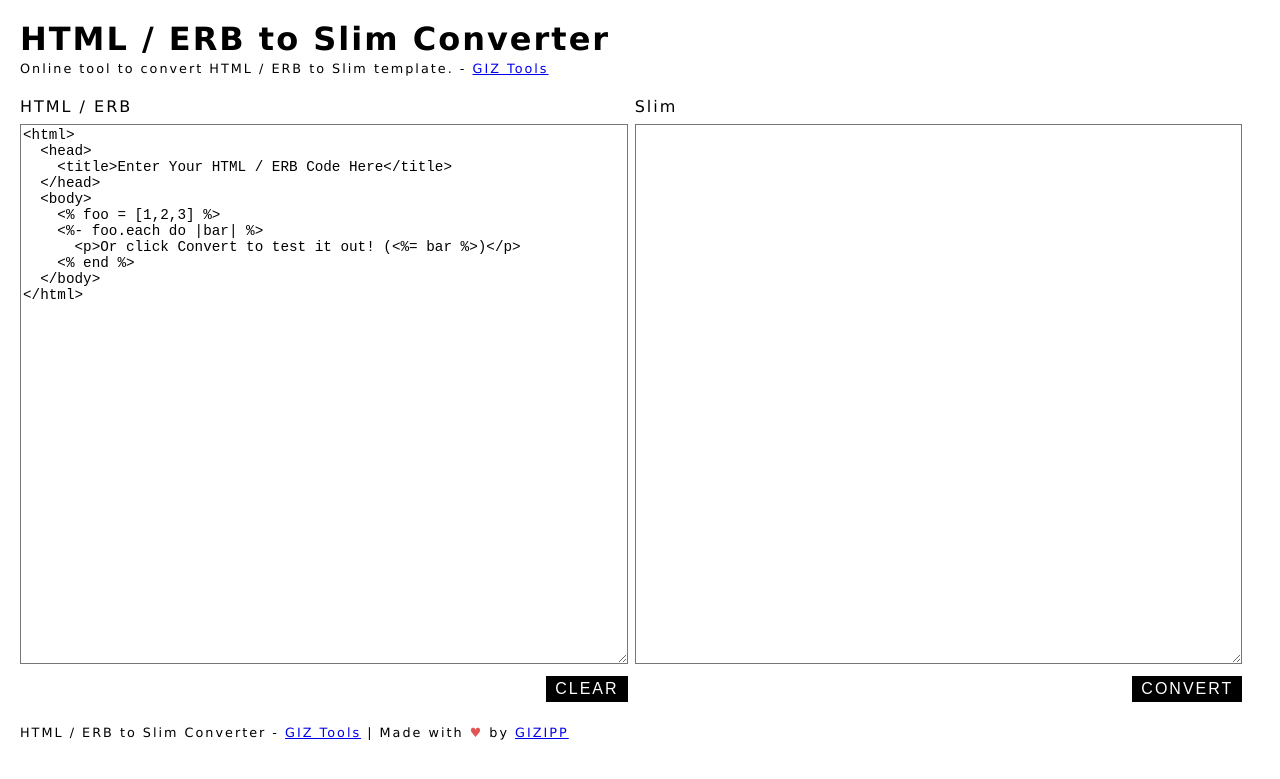
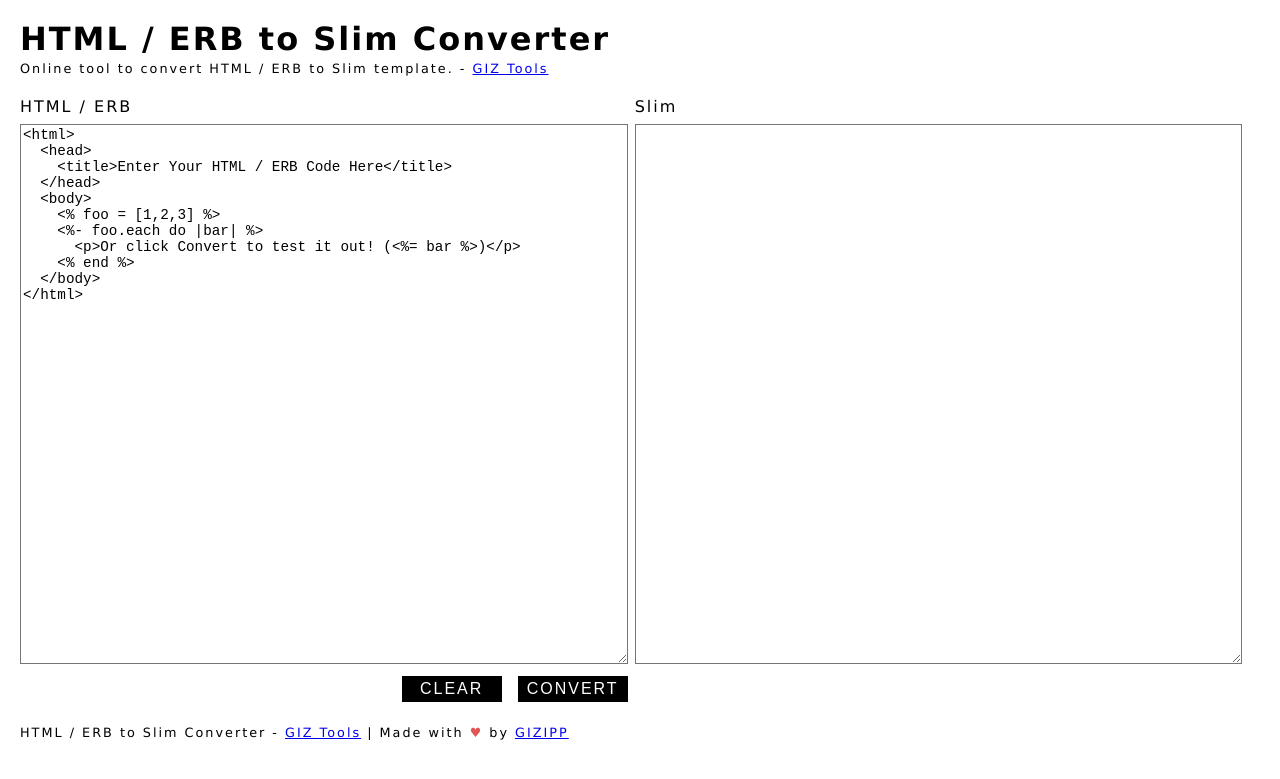
Before and after one commit to gizipp/tools.gizipp.com, a Jekyll site: the page built from html-erb-to-slim.html, in a window 1280 px wide. Shown: the top 779 px of the page. Built offline with Jekyll 4.4.1, drawn with Linux system fonts in a browser that asks for light colours.

Commit message:
adjust button

```diff
--- a/_layouts/tools.html
+++ b/_layouts/tools.html
@@ -58,6 +58,8 @@
         letter-spacing: 2px;
         font-size: 1em;
         text-transform: uppercase;
+        margin-left: 16px;
+        min-width: 100px;
       }
 
       header {
--- a/html-erb-to-slim.html
+++ b/html-erb-to-slim.html
@@ -8,12 +8,12 @@ description: Online tool to convert HTML / ERB to Slim template.
   <div class="box-container">
     <label for="raw_text">HTML / ERB</label>
     <textarea id="raw_text" name="raw_text"></textarea>
+    <button type="button" name="button" onclick="submit()">Convert</button>
     <button type="button" name="button" onclick="empty()" title="Empty">Clear</button>
   </div>
   <div class="box-container">
     <label for="raw_text">Slim</label>
     <textarea id="converted_text" name="converted_text"></textarea>
-    <button type="button" name="button" onclick="submit()">Convert</button>
   </div>
 </section>
 
```
